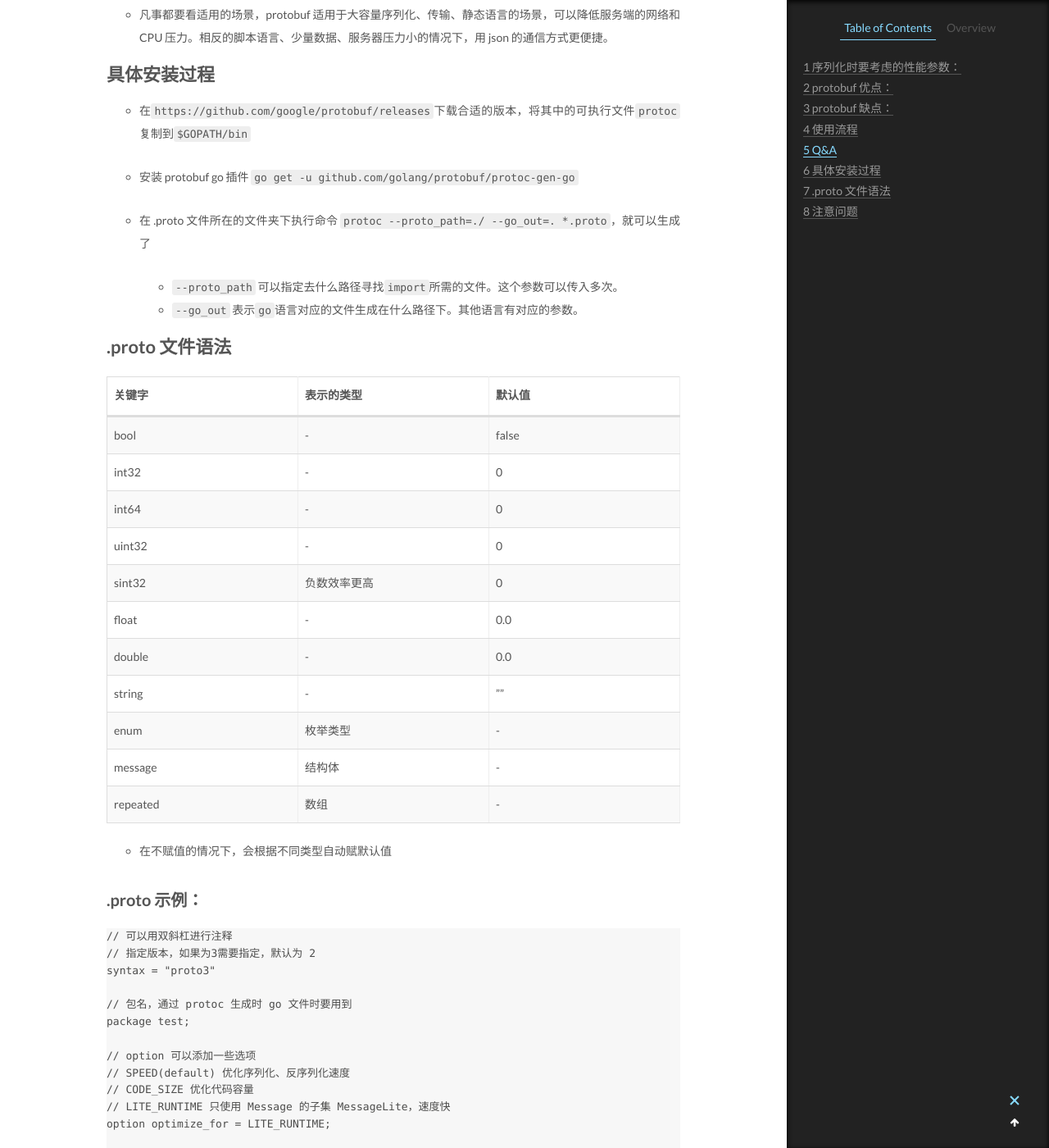
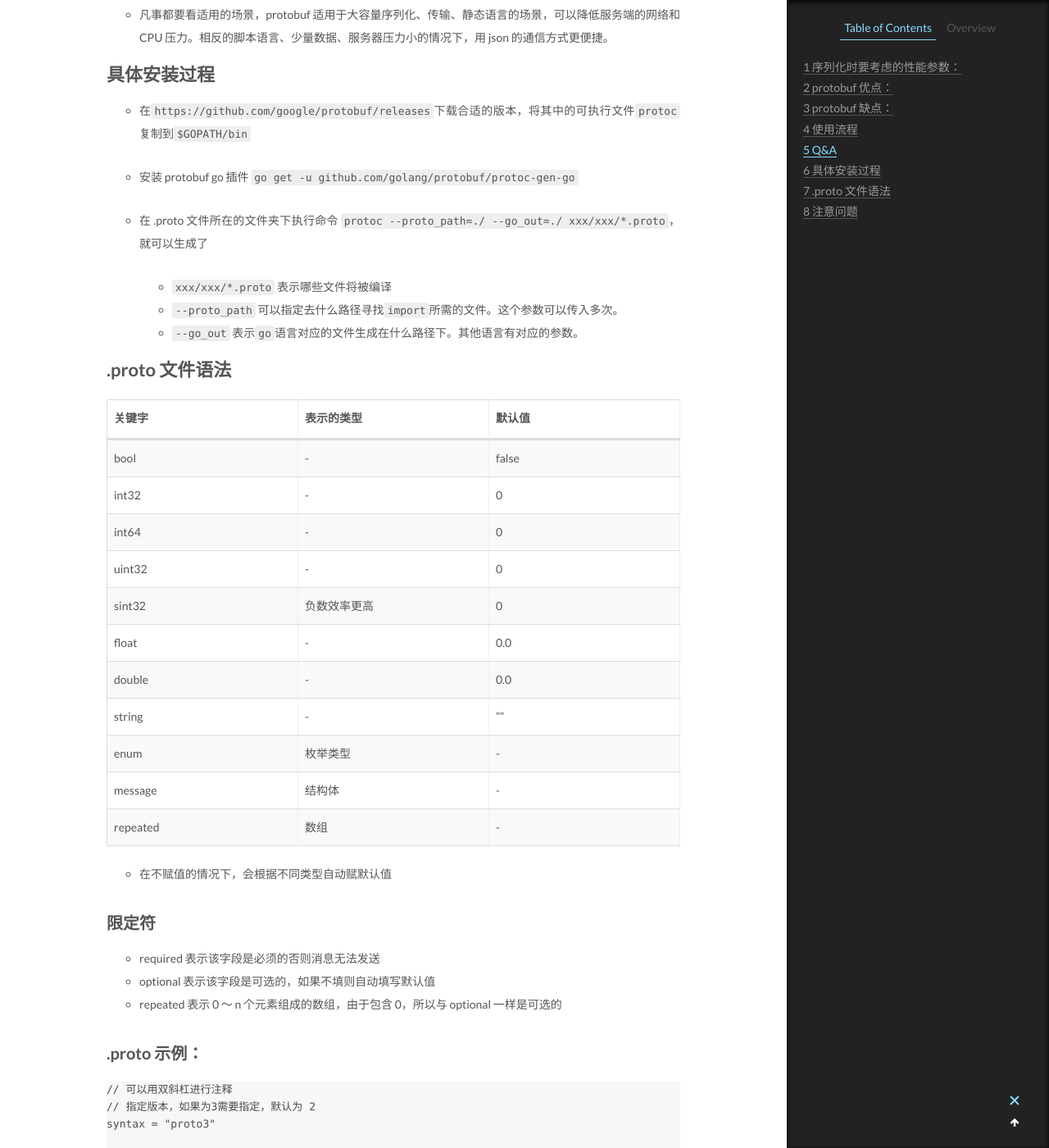
Before and after one commit to CodeHunter2006/CodeHunter2006.github.io, a Jekyll site: the page built from _posts/2019-10-11-Go_Protobuf.md, in a window 1280 px wide and 1400 px high, scrolled down 1647 px. Shown: the whole window at 82% size. Built offline with Jekyll 4.4.1, drawn with Linux system fonts in a browser that asks for light colours.

Commit message:
add contents

```diff
--- a/_posts/2019-10-11-Go_Protobuf.md
+++ b/_posts/2019-10-11-Go_Protobuf.md
@@ -49,7 +49,8 @@ protobuf 协议用于在网络间传输对象，适用于高并发服务端程
 
 - 安装 protobuf go 插件 `go get -u github.com/golang/protobuf/protoc-gen-go`
 
-- 在 .proto 文件所在的文件夹下执行命令 `protoc --proto_path=./ --go_out=. *.proto`，就可以生成了
+- 在 .proto 文件所在的文件夹下执行命令 `protoc --proto_path=./ --go_out=./ xxx/xxx/*.proto`，就可以生成了
+  - `xxx/xxx/*.proto` 表示哪些文件将被编译
   - `--proto_path` 可以指定去什么路径寻找`import`所需的文件。这个参数可以传入多次。
   - `--go_out` 表示`go`语言对应的文件生成在什么路径下。其他语言有对应的参数。
 
@@ -70,6 +71,12 @@ protobuf 协议用于在网络间传输对象，适用于高并发服务端程
 | repeated | 数组         | -      |
 
 - 在不赋值的情况下，会根据不同类型自动赋默认值
+
+## 限定符
+
+- required 表示该字段是必须的否则消息无法发送
+- optional 表示该字段是可选的，如果不填则自动填写默认值
+- repeated 表示 0 ～ n 个元素组成的数组，由于包含 0，所以与 optional 一样是可选的
 
 ## .proto 示例：
 
```
Also changed, not shown: _posts/2018-09-02-Linux_Shell_Command.md (+9 -0 lines), _posts/2019-09-30-MacBookPro_Basic.md (+6 -2 lines).
